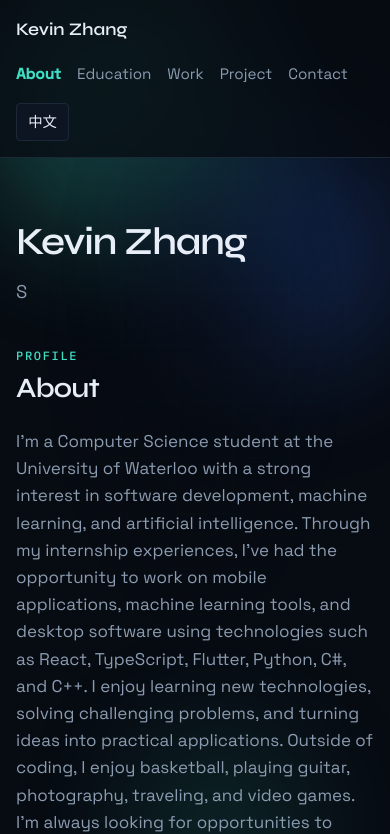
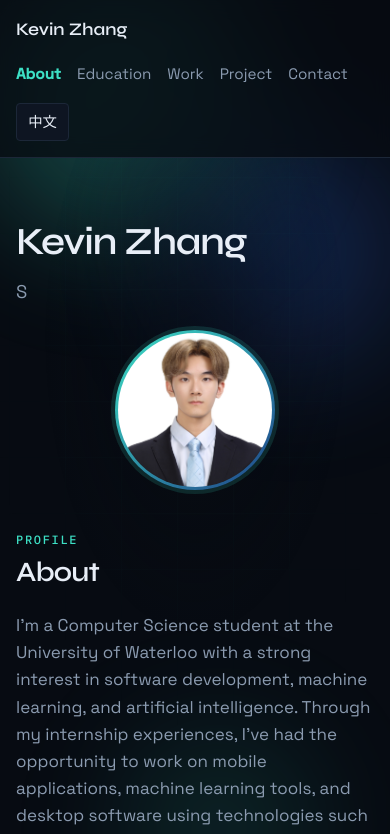
Before and after one commit to Kevin-Zhang1124/Kevin-Portfolio, a React (Vite) app: page / in a window 390 px wide. Shown: the top 834 px of the page. Built offline with nearby package versions, Linux system fonts and the light colour scheme.

Commit message:
Add responsive profile photo to the About hero

```diff
--- a/src/components/sections/About.module.css
+++ b/src/components/sections/About.module.css
@@ -1,6 +1,13 @@
 /* Top-of-page identity block */
 .hero {
+  display: flex;
+  flex-direction: column;
+  gap: var(--space-4);
   margin-bottom: var(--space-5);
+}
+
+.copy {
+  min-width: 0; /* allow typing line to wrap in flex layouts */
 }
 
 /* Brand name — largest type on the site */
@@ -20,9 +27,25 @@
   line-height: 1.5;
 }
 
-/* "About" heading under the hero */
-.aboutHeading {
-  margin: 0 0 var(--space-3);
+/* Circular portrait with Signal Mesh accent ring */
+.photoWrap {
+  align-self: center; /* centered on mobile */
+  width: 10rem;
+  height: 10rem;
+  border-radius: 50%;
+  padding: 3px;
+  background: linear-gradient(135deg, var(--accent), rgba(56, 120, 255, 0.5));
+  box-shadow: 0 0 0 4px var(--accent-soft);
+  flex-shrink: 0;
+}
+
+.photo {
+  display: block;
+  width: 100%;
+  height: 100%;
+  object-fit: cover;
+  border-radius: 50%;
+  background: var(--bg-elevated);
 }
 
 /* Longer bio paragraph */
@@ -31,3 +54,18 @@
   color: var(--text-muted);
   max-width: 40rem;
 }
+
+/* Desktop: text left, photo right */
+@media (min-width: 768px) {
+  .hero {
+    flex-direction: row;
+    align-items: center;
+    justify-content: space-between;
+    gap: var(--space-5);
+  }
+  .photoWrap {
+    align-self: auto;
+    width: 14rem;
+    height: 14rem;
+  }
+}
--- a/src/components/sections/About.tsx
+++ b/src/components/sections/About.tsx
@@ -5,8 +5,13 @@ import { SectionHeading } from '../ui/SectionHeading';
 import { TypeLine } from '../ui/TypeLine';
 import styles from './About.module.css';
 
+/** Profile image in /public/profile.png */
+const PROFILE_SRC = '/profile.png';
+
 /**
- * First section: brand + tagline (from dictionary) + about body (from content).
+ * First section: brand + typed taglines + profile photo + about body.
+ * Mobile: name -> tagline -> centered photo
+ * Desktop: text left, photo right
  */
 export function About() {
   const { t } = useLocale();
@@ -16,6 +21,8 @@ export function About() {
     <Section id="about">
       {/* Hero: name is the main brand signal */}
       <div className={styles.hero}>
+        {/* Text block: name + typing line */}
+        <div className={styles.copy}>
           <h1 className={styles.name}>{t.brandName}</h1>
           <TypeLine
             lines={t.taglines}
@@ -24,6 +31,18 @@ export function About() {
             deletingMs={40}
             pauseMs={2000}
           />
+        </div>
+
+        {/* Portrait — centered on mobile, right side on desktop */}
+        <div className={styles.photoWrap}>
+          <img
+            className={styles.photo}
+            src={PROFILE_SRC}
+            alt={t.brandName}
+            width={200}
+            height={200}
+          />
+        </div>
       </div>
 
       {/* About copy */}
```
Also changed, not shown: public/profile.png (added). Lines whose indentation alone changed are shown as unchanged.
